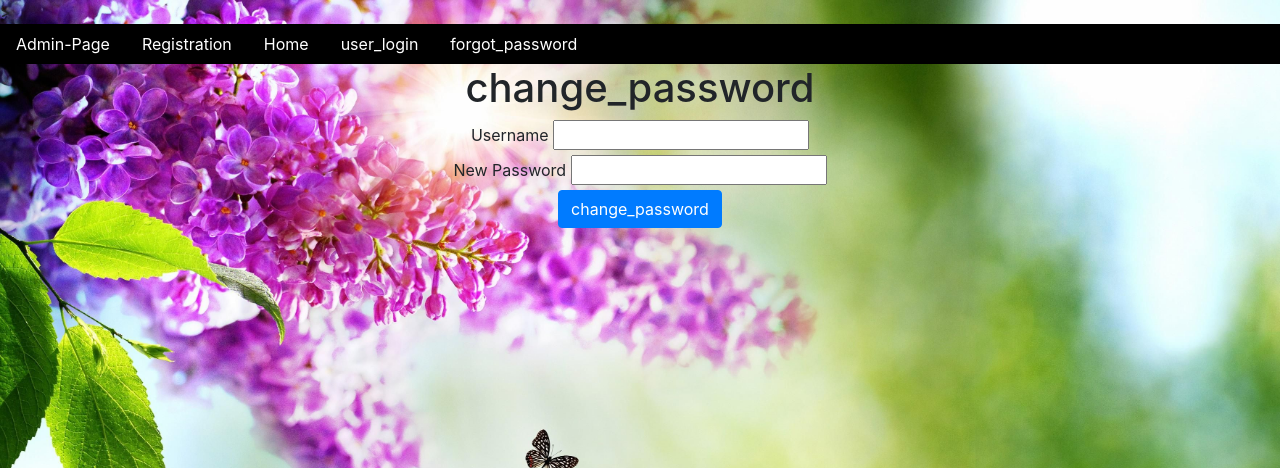
After one commit to sravanivallepu/user_registration, a Django app: page /forgot_password/ in a window 1280 px wide. The commit adds this page. Shown: the top 468 px of the page. Run offline with Django 4.2, Linux system fonts and the light colour scheme; parts of the project's set-up code (start-up, migrations or seed data) failed here and were passed over; some libraries are stand-ins or nearby versions.

Commit message:
first commit

```diff
--- a/app/views.py
+++ b/app/views.py
@@ -75,3 +75,17 @@
         UO.save()
         return HttpResponse('Password is Changed successfully')
     return render(request,'change_password.html')
+
+def forgot_password(request):
+    if request.method=='POST':
+        username=request.POST['username']
+        pw=request.POST['pw']
+        LUO=User.objects.filter(username=username)
+        if LUO:
+            UO=LUO[0]
+            UO.set_password(pw)
+            UO.save()
+            return HttpResponse('Password reset is done')
+        else:
+            return HttpResponse('Username is not valid')
+    return render(request,'forgot_password.html')
--- a/project37/urls.py
+++ b/project37/urls.py
@@ -28,5 +28,6 @@
     path('user_logout/',user_logout,name='user_logout'),
     path('display_profile/',display_profile,name='display_profile'),
     path('change_password/',change_password,name='change_password'),
+    path('forgot_password/',forgot_password,name='forgot_password'),
 
 ]+static(settings.MEDIA_URL, document_root=settings.MEDIA_ROOT)
--- a/templates/dummy.html
+++ b/templates/dummy.html
@@ -26,12 +26,16 @@
         <a href="{% url 'admin:index' %}" class="nav-link text-white">Admin-Page</a>
         <a href="{% url 'registration' %}" class="nav-link text-white">Registration</a>
         <a href="{% url 'home' %}" class="nav-link text-white">Home</a>
+
         {% if user.is_authenticated %}
             <a href="{% url 'display_profile' %}" class="nav-link text-white">display_profile</a>
             <a href="{% url 'change_password' %}" class="nav-link text-white">change_password</a>
             <a href="{% url 'user_logout' %}" class="nav-link text-white">user_logout</a>
+
         {% else %}
             <a href="{% url 'user_login' %}" class="nav-link text-white">user_login</a>
+            <a href="{% url 'forgot_password' %}" class="nav-link text-white">forgot_password</a>
+
         {% endif %}
         </nav>
 
--- /dev/null
+++ b/templates/forgot_password.html
@@ -0,0 +1,22 @@
+{% extends 'dummy.html' %}
+{% block title %}
+    <title>change_password</title>
+{% endblock %}
+
+{% block body_block %}
+        <h1>change_password</h1>
+
+        <form method="POST">
+
+            {% csrf_token %}
+            <label for="usename">Username</label>
+            <input type="text" name="username" id="username"><br>
+
+            <label for="pw">New Password</label>
+            <input type="password" name="pw" id="pw"><br>
+
+            <input type="submit" value="change_password" class="btn btn-primary">
+
+        </form>
+
+{% endblock %}
```
Also changed, not shown: db.sqlite3.
